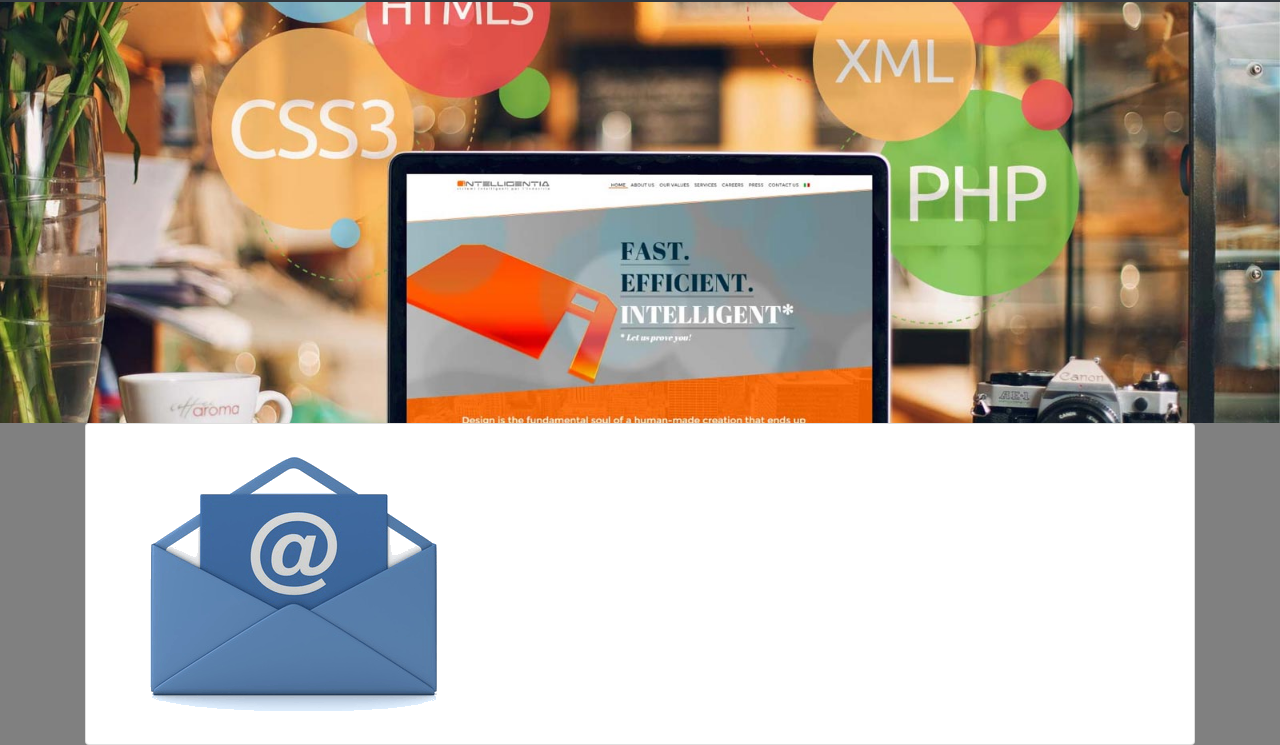
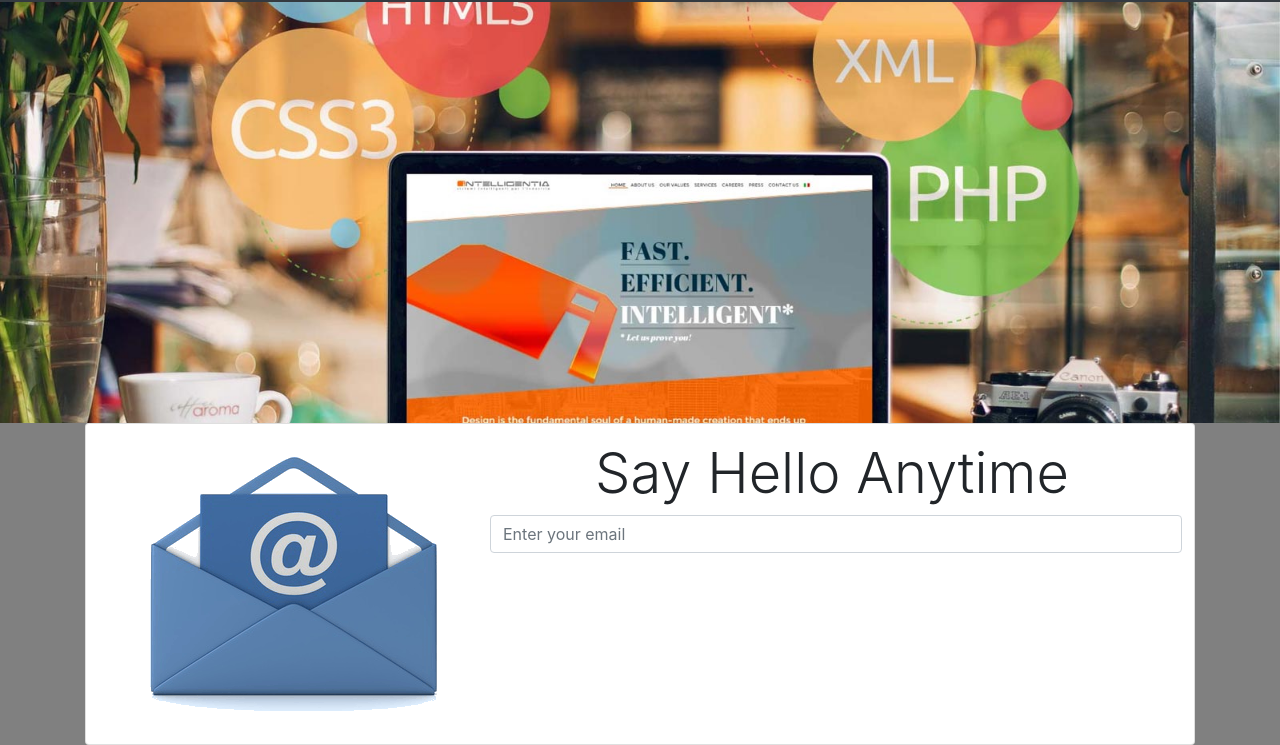
Before and after one commit to sterlingking1990/myportfolio, a plain HTML site: page contact.html in a window 1280 px wide. Shown: the part 77-822 px from the top of the page. Drawn offline with nearby package versions, Linux system fonts and the light colour scheme.

Commit message:
add input for email

```diff
--- a/contact.html
+++ b/contact.html
@@ -49,6 +49,12 @@
                     <div class="card bg-white">
                         <div class="media mx-3 my-3">
                             <img src="images/mail.png" class="img-fluid img-responsive d-flex" />
+                            <div class="media-body">
+                                <h3 class="display-4 text-center">Say Hello Anytime</h3>
+                                <div class="form-group">
+                                    <input type="email" class="form-control mx-1" placeholder="Enter your email"/>
+                                </div>
+                            </div>
                         </div>
                     </div>
                 </div>
```
Also changed, not shown: about.html (+1 -1 lines).
